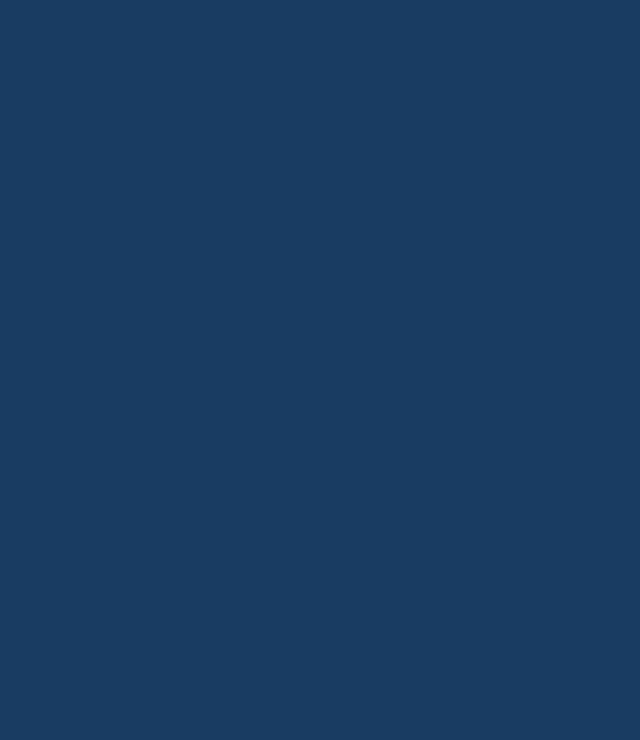
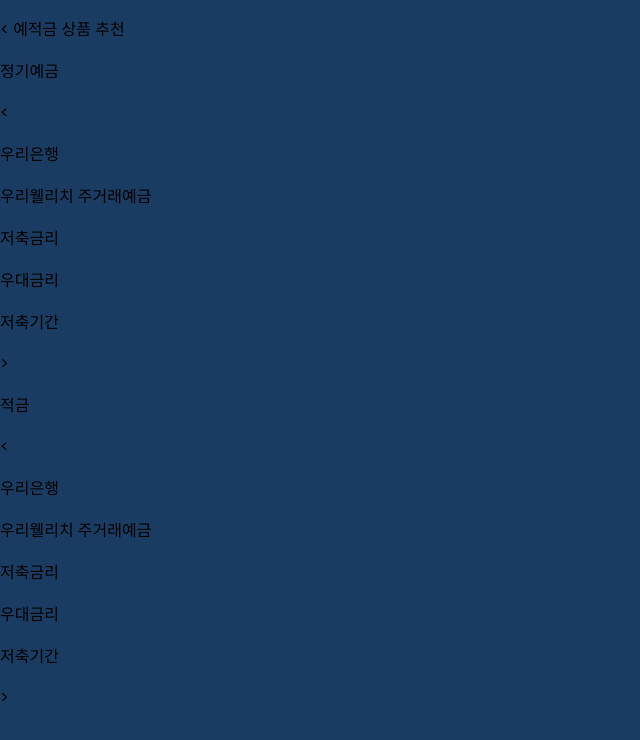
Before and after one commit to ryuj-h/OpenSight, a Vue app in the folder frontend/OpenSight/: page /savings in a window 1280 px wide. Before the commit this address had no page. Shown: the top 740 px of the page, without its empty margins (0-640 px from the left). Built offline with nearby package versions, Linux system fonts and the light colour scheme.

Commit message:
:sparkles: feat:예적금추천페이지 구조

```diff
--- a/frontend/OpenSight/src/router/index.js
+++ b/frontend/OpenSight/src/router/index.js
@@ -13,6 +13,8 @@
 import PasswordFindFailView from '@/views/auth/PasswordFindFail.vue'
 import PasswordChangeView from '@/views/auth/PasswordChange.vue'
 import PasswordChangeCompleteView from '@/views/auth/PasswordChangeComplete.vue'
+import SavingsView from '@/views/savings/Savings.vue';
+
 
 const router = createRouter({
   history: createWebHistory(import.meta.env.BASE_URL),
@@ -87,6 +89,11 @@
       name: 'PasswordChangeComplete',
       component: PasswordChangeCompleteView
     },
+    {
+      path: '/savings',
+      name: 'Savings',
+      component: SavingsView
+    },
   ]
 })
 
--- /dev/null
+++ b/frontend/OpenSight/src/views/savings/Savings.vue
@@ -0,0 +1,43 @@
+<script setup>
+
+</script>
+
+<template>
+  <header>
+    <p>&lt; 예적금 상품 추천</p>
+  </header>
+  <div>
+    <div class="deposit">
+      <p>정기예금</p>
+      <div class="content">
+        <p><</p>
+        <div class="card">
+          <p>우리은행</p>
+          <p>우리웰리치 주거래예금</p>
+          <p>저축금리</p>
+          <p>우대금리</p>
+          <p>저축기간</p>
+        </div>
+        <p>></p>
+      </div>
+    </div>
+    <div class="saving">
+      <p>적금</p>
+      <div class="content">
+        <p><</p>
+        <div class="card">
+          <p>우리은행</p>
+          <p>우리웰리치 주거래예금</p>
+          <p>저축금리</p>
+          <p>우대금리</p>
+          <p>저축기간</p>
+        </div>
+        <p>></p>
+      </div>
+    </div>
+  </div>
+</template>
+
+<style scoped>
+
+</style>
```
